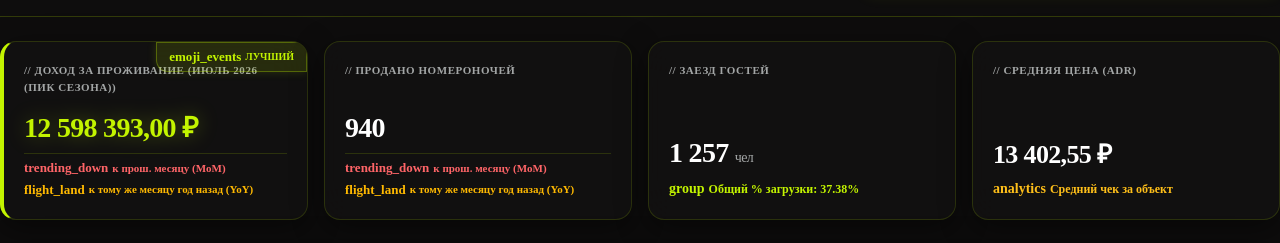
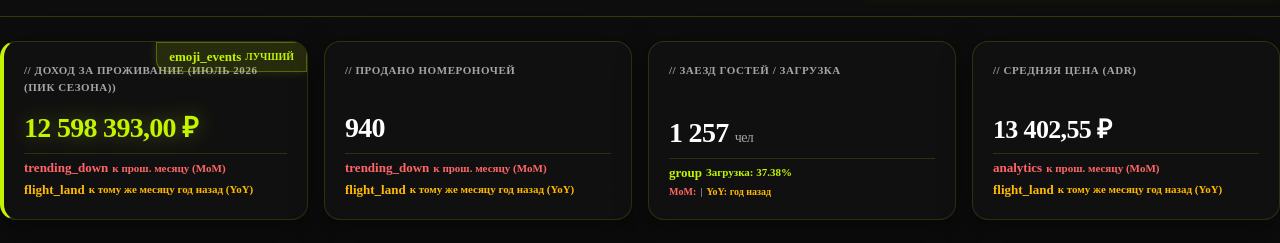
Before and after one commit to gpt716169-creator/ladoga-park-tg-app, a React (Vite) app: page / in a window 1280 px wide. Shown: the part 142-385 px from the top of the page. Built offline with nearby package versions, Linux system fonts and the light colour scheme; no server answers.

Commit message:
Add MoM and YoY comparisons for ADR and Occupancy rate cards

```diff
--- a/src/views/DashboardView.jsx
+++ b/src/views/DashboardView.jsx
@@ -10,7 +10,7 @@ export const AVAILABLE_YEARS = [
   { id: 'all-time', label: 'Весь период (13 месяцев)' }
 ];
 
-// Функция математического расчета показателей с двойным сравнением: к прошлому месяцу (MoM) и к тому же месяцу прошлого года (YoY)
+// Функция математического расчета показателей с двойным сравнением для ВСЕХ 4 КАРТОЧЕК (Доход, Ночероночи, Загрузка, ADR)
 const getMetricsForSelected = (selectedDate, selectedYear, propertyId, period) => {
   const monthsList = Object.keys(DB.cottages.monthly);
 
@@ -23,8 +23,14 @@ const getMetricsForSelected = (selectedDate, selectedYear, propertyId, period) =
   let prevNightsYear = 0;
 
   let guestArrivals = 0;
+
   let occupancy = 0;
+  let prevOccMonth = 0;
+  let prevOccYear = 0;
+
   let adr = 0;
+  let prevAdrMonth = 0;
+  let prevAdrYear = 0;
 
   let cottagesRev = 0;
   let beachRev = 0;
@@ -43,7 +49,11 @@ const getMetricsForSelected = (selectedDate, selectedYear, propertyId, period) =
       prevNightsYear = 18;
       guestArrivals = 29;
       occupancy = 96.0;
+      prevOccMonth = 90.0;
+      prevOccYear = 85.0;
       adr = 19730.78;
+      prevAdrMonth = 18000.00;
+      prevAdrYear = 17500.00;
       cottagesRev = 453808.00;
       cottagesOcc = '96.0%';
       cottagesNights = 23;
@@ -56,7 +66,11 @@ const getMetricsForSelected = (selectedDate, selectedYear, propertyId, period) =
       prevNightsYear = 14;
       guestArrivals = 25;
       occupancy = 88.0;
+      prevOccMonth = 80.0;
+      prevOccYear = 78.0;
       adr = 20666.66;
+      prevAdrMonth = 19000.00;
+      prevAdrYear = 18500.00;
       beachRev = 372000.00;
       beachOcc = '88.0%';
       beachNights = 18;
@@ -69,7 +83,11 @@ const getMetricsForSelected = (selectedDate, selectedYear, propertyId, period) =
       prevNightsYear = 32;
       guestArrivals = 54;
       occupancy = 92.0;
+      prevOccMonth = 85.0;
+      prevOccYear = 81.0;
       adr = 20141.65;
+      prevAdrMonth = 18500.00;
+      prevAdrYear = 18000.00;
       cottagesRev = 453808.00;
       beachRev = 372000.00;
       cottagesOcc = '96.0%';
@@ -82,7 +100,6 @@ const getMetricsForSelected = (selectedDate, selectedYear, propertyId, period) =
     const currentIndex = monthsList.indexOf(monthKey);
     const prevMonthKey = currentIndex > 0 ? monthsList[currentIndex - 1] : monthKey;
 
-    // Тот же месяц прошлым летом (YoY key)
     const [yearStr, mStr] = monthKey.split('-');
     const prevYearKey = `${parseInt(yearStr) - 1}-${mStr}`;
 
@@ -92,8 +109,8 @@ const getMetricsForSelected = (selectedDate, selectedYear, propertyId, period) =
     const prevCottages = DB.cottages.monthly[prevMonthKey] || currentCottages;
     const prevBeach = DB.beach.monthly[prevMonthKey] || currentBeach;
 
-    const yoyCottages = DB.cottages.monthly[prevYearKey] || { revenue: currentCottages.revenue * 0.9, soldNights: Math.round(currentCottages.soldNights * 0.9) };
-    const yoyBeach = DB.beach.monthly[prevYearKey] || { revenue: currentBeach.revenue * 0.9, soldNights: Math.round(currentBeach.soldNights * 0.9) };
+    const yoyCottages = DB.cottages.monthly[prevYearKey] || { revenue: currentCottages.revenue * 0.9, soldNights: Math.round(currentCottages.soldNights * 0.9), occupancy: currentCottages.occupancy * 0.9, adr: currentCottages.adr * 0.9 };
+    const yoyBeach = DB.beach.monthly[prevYearKey] || { revenue: currentBeach.revenue * 0.9, soldNights: Math.round(currentBeach.soldNights * 0.9), occupancy: currentBeach.occupancy * 0.9, adr: currentBeach.adr * 0.9 };
 
     if (propertyId === 'cottages') {
       revenue = currentCottages.revenue;
@@ -105,14 +122,21 @@ const getMetricsForSelected = (selectedDate, selectedYear, propertyId, period) =
       prevNightsYear = yoyCottages.soldNights;
 
       guestArrivals = currentCottages.guests;
+
       occupancy = currentCottages.occupancy;
+      prevOccMonth = prevCottages.occupancy;
+      prevOccYear = yoyCottages.occupancy;
+
       adr = currentCottages.adr;
+      prevAdrMonth = prevCottages.adr;
+      prevAdrYear = yoyCottages.adr;
+
       cottagesRev = currentCottages.revenue;
       cottagesOcc = `${currentCottages.occupancy}%`;
       cottagesNights = currentCottages.soldNights;
     } else if (propertyId === 'beach') {
       revenue = currentBeach.revenue;
-      prevRevenueMonth = prevBeach.revenue;
+      prevRevenueMonth = prevCottages.revenue;
       prevRevenueYear = yoyBeach.revenue;
 
       nightsSold = currentBeach.soldNights;
@@ -120,8 +144,15 @@ const getMetricsForSelected = (selectedDate, selectedYear, propertyId, period) =
       prevNightsYear = yoyBeach.soldNights;
 
       guestArrivals = currentBeach.guests;
+
       occupancy = currentBeach.occupancy;
+      prevOccMonth = prevBeach.occupancy;
+      prevOccYear = yoyBeach.occupancy;
+
       adr = currentBeach.adr;
+      prevAdrMonth = prevBeach.adr;
+      prevAdrYear = yoyBeach.adr;
+
       beachRev = currentBeach.revenue;
       beachOcc = `${currentBeach.occupancy}%`;
       beachNights = currentBeach.soldNights;
@@ -135,8 +166,14 @@ const getMetricsForSelected = (selectedDate, selectedYear, propertyId, period) =
       prevNightsYear = yoyCottages.soldNights + yoyBeach.soldNights;
 
       guestArrivals = currentCottages.guests + currentBeach.guests;
+
       occupancy = parseFloat(((currentCottages.occupancy * currentCottages.totalRooms + currentBeach.occupancy * currentBeach.totalRooms) / (currentCottages.totalRooms + currentBeach.totalRooms)).toFixed(2));
+      prevOccMonth = parseFloat(((prevCottages.occupancy * prevCottages.totalRooms + prevBeach.occupancy * prevBeach.totalRooms) / (prevCottages.totalRooms + prevBeach.totalRooms)).toFixed(2));
+      prevOccYear = parseFloat(((yoyCottages.occupancy * yoyCottages.totalRooms + yoyBeach.occupancy * yoyBeach.totalRooms) / (yoyCottages.totalRooms + yoyBeach.totalRooms)).toFixed(2));
+
       adr = parseFloat((revenue / nightsSold).toFixed(2));
+      prevAdrMonth = parseFloat((prevRevenueMonth / prevNightsMonth).toFixed(2));
+      prevAdrYear = parseFloat((prevRevenueYear / prevNightsYear).toFixed(2));
 
       cottagesRev = currentCottages.revenue;
       beachRev = currentBeach.revenue;
@@ -153,18 +190,30 @@ const getMetricsForSelected = (selectedDate, selectedYear, propertyId, period) =
       prevRevenueYear = 20000000.00;
       prevNightsMonth = 1900;
       prevNightsYear = 1800;
+      prevOccMonth = 16.5;
+      prevOccYear = 15.0;
+      prevAdrMonth = 9500.00;
+      prevAdrYear = 9000.00;
     } else if (selectedYear === '2025') {
       yearMonths = ['2025-07', '2025-08', '2025-09', '2025-10', '2025-11', '2025-12'];
       prevRevenueMonth = 20000000.00;
       prevRevenueYear = 18000000.00;
       prevNightsMonth = 1800;
       prevNightsYear = 1600;
+      prevOccMonth = 18.0;
+      prevOccYear = 16.0;
+      prevAdrMonth = 9000.00;
+      prevAdrYear = 8500.00;
     } else {
       yearMonths = monthsList;
       prevRevenueMonth = 43000000.00;
       prevRevenueYear = 40000000.00;
       prevNightsMonth = 4200;
       prevNightsYear = 4000;
+      prevOccMonth = 20.0;
+      prevOccYear = 18.0;
+      prevAdrMonth = 9800.00;
+      prevAdrYear = 9200.00;
     }
 
     let cSumRev = 0, cSumNights = 0, cSumGuests = 0;
@@ -216,18 +265,27 @@ const getMetricsForSelected = (selectedDate, selectedYear, propertyId, period) =
     }
   }
 
-  // МАТЕМАТИЧЕСКИЙ РАСЧЕТ MOM (К ПРОШЛОМУ МЕСЯЦУ)И YOY (К ТОМУ ЖЕ МЕСЯЦУ ПРОШЛОГО ГОДА)
-  const momRevPct = prevRevenueMonth > 0 ? (((revenue - prevRevenueMonth) / prevRevenueMonth) * 100).toFixed(1) : '0';
-  const momRevFormatted = momRevPct >= 0 ? `+${momRevPct}%` : `${momRevPct}%`;
+  // ВЫЧИСЛЕНИЕ ДИНАМИКИ MOM И YOY ДЛЯ ВСЕХ 4 КАРТОЧЕК
+  const getDiff = (curr, prev) => {
+    if (!prev || prev === 0) return { pct: '0%', isPositive: true };
+    const pct = (((curr - prev) / prev) * 100).toFixed(1);
+    return {
+      pct: pct >= 0 ? `+${pct}%` : `${pct}%`,
+      isPositive: pct >= 0
+    };
+  };
 
-  const yoyRevPct = prevRevenueYear > 0 ? (((revenue - prevRevenueYear) / prevRevenueYear) * 100).toFixed(1) : '0';
-  const yoyRevFormatted = yoyRevPct >= 0 ? `+${yoyRevPct}%` : `${yoyRevPct}%`;
+  const revMoM = getDiff(revenue, prevRevenueMonth);
+  const revYoY = getDiff(revenue, prevRevenueYear);
 
-  const momNightsPct = prevNightsMonth > 0 ? (((nightsSold - prevNightsMonth) / prevNightsMonth) * 100).toFixed(1) : '0';
-  const momNightsFormatted = momNightsPct >= 0 ? `+${momNightsPct}%` : `${momNightsPct}%`;
+  const nightsMoM = getDiff(nightsSold, prevNightsMonth);
+  const nightsYoY = getDiff(nightsSold, prevNightsYear);
 
-  const yoyNightsPct = prevNightsYear > 0 ? (((nightsSold - prevNightsYear) / prevNightsYear) * 100).toFixed(1) : '0';
-  const yoyNightsFormatted = yoyNightsPct >= 0 ? `+${yoyNightsPct}%` : `${yoyNightsPct}%`;
+  const occMoM = getDiff(occupancy, prevOccMonth);
+  const occYoY = getDiff(occupancy, prevOccYear);
+
+  const adrMoM = getDiff(adr, prevAdrMonth);
+  const adrYoY = getDiff(adr, prevAdrYear);
 
   const totalRev = (cottagesRev + beachRev) || 1;
 
@@ -236,19 +294,19 @@ const getMetricsForSelected = (selectedDate, selectedYear, propertyId, period) =
       revenue: {
         value: revenue,
         formatted: `${revenue.toLocaleString('ru-RU', { minimumFractionDigits: 2, maximumFractionDigits: 2 })} ₽`,
-        momChange: momRevFormatted,
-        momPositive: momRevPct >= 0,
-        yoyChange: yoyRevFormatted,
-        yoyPositive: yoyRevPct >= 0,
+        momChange: revMoM.pct,
+        momPositive: revMoM.isPositive,
+        yoyChange: revYoY.pct,
+        yoyPositive: revYoY.isPositive,
         isBest: propertyId === 'all' && (selectedDate === '2026-07' || selectedYear === 'all-time')
       },
       bookings: {
         value: nightsSold,
         formatted: nightsSold.toLocaleString('ru-RU'),
-        momChange: momNightsFormatted,
-        momPositive: momNightsPct >= 0,
-        yoyChange: yoyNightsFormatted,
-        yoyPositive: yoyNightsPct >= 0
+        momChange: nightsMoM.pct,
+        momPositive: nightsMoM.isPositive,
+        yoyChange: nightsYoY.pct,
+        yoyPositive: nightsYoY.isPositive
       },
       repeatRate: {
         value: guestArrivals,
@@ -256,11 +314,19 @@ const getMetricsForSelected = (selectedDate, selectedYear, propertyId, period) =
       },
       occupancy: {
         value: occupancy,
-        formatted: `${occupancy}%`
+        formatted: `${occupancy}%`,
+        momChange: occMoM.pct,
+        momPositive: occMoM.isPositive,
+        yoyChange: occYoY.pct,
+        yoyPositive: occYoY.isPositive
       },
       adr: {
         value: adr,
-        formatted: `${adr.toLocaleString('ru-RU', { minimumFractionDigits: 2, maximumFractionDigits: 2 })} ₽`
+        formatted: `${adr.toLocaleString('ru-RU', { minimumFractionDigits: 2, maximumFractionDigits: 2 })} ₽`,
+        momChange: adrMoM.pct,
+        momPositive: adrMoM.isPositive,
+        yoyChange: adrYoY.pct,
+        yoyPositive: adrYoY.isPositive
       }
     },
     breakdown: {
@@ -431,10 +497,10 @@ export const DashboardView = () => {
         </div>
       </div>
 
-      {/* KPI Cards Grid С ДВОЙНЫМ СРАВНЕНИЕМ: MOM & YOY */}
+      {/* KPI Cards Grid С ДВОЙНЫМ СРАВНЕНИЕМ ДЛЯ ВСЕХ 4 КАРТОЧЕК: MOM & YOY */}
       <div className="grid grid-cols-1 md:grid-cols-2 lg:grid-cols-4 gap-4">
 
-        {/* KPI 1: Выручка c двумя сравнениями (MoM к прошлому месяцу + YoY к прошлому году) */}
+        {/* KPI 1: Выручка */}
         <div className="glass-card acid-border rounded-2xl p-5 flex flex-col justify-between relative overflow-hidden group">
           {safeMetrics.revenue?.isBest && (
             <div className="absolute top-0 right-0 neon-badge px-3 py-1 rounded-bl-xl font-['JetBrains_Mono'] text-[10px] flex items-center gap-1 font-bold">
@@ -469,7 +535,7 @@ export const DashboardView = () => {
           </div>
         </div>
 
-        {/* KPI 2: Продано номероночей c двумя сравнениями */}
+        {/* KPI 2: Продано номероночей */}
         <div className="glass-card rounded-2xl p-5 flex flex-col justify-between relative">
           <p className="font-['JetBrains_Mono'] text-[11px] text-[#a3a6a6] uppercase tracking-wider font-bold">
             // ПРОДАНО НОМЕРОНОЧЕЙ
@@ -499,33 +565,56 @@ export const DashboardView = () => {
           </div>
         </div>
 
-        {/* KPI 3: Заезд гостей */}
+        {/* KPI 3: Заезд гостей & Процент Загрузки c MoM и YoY сравнениями */}
         <div className="glass-card rounded-2xl p-5 flex flex-col justify-between relative">
           <p className="font-['JetBrains_Mono'] text-[11px] text-[#a3a6a6] uppercase tracking-wider font-bold">
-            // ЗАЕЗД ГОСТЕЙ
+            // ЗАЕЗД ГОСТЕЙ / ЗАГРУЗКА
           </p>
-          <div className="mt-3">
+          <div className="mt-3 space-y-1">
             <span className="font-['Manrope'] text-[28px] font-extrabold text-white tracking-tight block">
               {safeMetrics.repeatRate?.formatted || '0'} <span className="text-[14px] font-normal text-[#a3a6a6]">чел</span>
             </span>
-            <span className="font-['Manrope'] text-[12px] text-[#c3f400] flex items-center gap-1 font-bold mt-1">
-              <span className="material-symbols-outlined text-[14px]">group</span> Общий % загрузки: {safeMetrics.occupancy?.formatted || '0%'}
-            </span>
+
+            <div className="flex flex-col gap-0.5 pt-1 border-t border-[#c3f400]/15">
+              <div className="font-['Manrope'] text-[11px] text-[#c3f400] flex items-center gap-1 font-bold">
+                <span className="material-symbols-outlined text-[13px]">group</span> Загрузка: {safeMetrics.occupancy?.formatted || '0%'}
+              </div>
+              {selectedPeriod === 'month' && (
+                <div className={`font-['Manrope'] text-[10px] flex items-center gap-1 font-bold ${safeMetrics.occupancy?.momPositive ? 'text-[#c3f400]' : 'text-red-400'}`}>
+                  <span>MoM: {safeMetrics.occupancy?.momChange}</span>
+                  <span className="text-[#a3a6a6]">|</span>
+                  <span className={safeMetrics.occupancy?.yoyPositive ? 'text-[#00f0ff]' : 'text-amber-400'}>YoY: {safeMetrics.occupancy?.yoyChange} год назад</span>
+                </div>
+              )}
+            </div>
           </div>
         </div>
 
-        {/* KPI 4: ADR */}
+        {/* KPI 4: ADR c MoM и YoY сравнениями */}
         <div className="glass-card rounded-2xl p-5 flex flex-col justify-between relative">
           <p className="font-['JetBrains_Mono'] text-[11px] text-[#a3a6a6] uppercase tracking-wider font-bold">
             // СРЕДНЯЯ ЦЕНА (ADR)
           </p>
-          <div className="mt-3">
+          <div className="mt-3 space-y-1">
             <span className="font-['Manrope'] text-[26px] font-extrabold text-white tracking-tight block">
               {safeMetrics.adr?.formatted || '0,00 ₽'}
             </span>
-            <span className="font-['Manrope'] text-[12px] text-[#febf1a] flex items-center gap-1 font-bold mt-1">
-              <span className="material-symbols-outlined text-[14px]">analytics</span> Средний чек за объект
-            </span>
+
+            <div className="flex flex-col gap-0.5 pt-1 border-t border-[#c3f400]/15">
+              <div className={`font-['Manrope'] text-[11px] flex items-center gap-1 font-bold ${safeMetrics.adr?.momPositive ? 'text-[#febf1a]' : 'text-red-400'}`}>
+                <span className="material-symbols-outlined text-[13px]">analytics</span>
+                {safeMetrics.adr?.momChange} к прош. месяцу (MoM)
+              </div>
+
+              {selectedPeriod === 'month' && (
+                <div className={`font-['Manrope'] text-[11px] flex items-center gap-1 font-bold ${safeMetrics.adr?.yoyPositive ? 'text-[#00f0ff]' : 'text-amber-400'}`}>
+                  <span className="material-symbols-outlined text-[13px]">
+                    {safeMetrics.adr?.yoyPositive ? 'flight_takeoff' : 'flight_land'}
+                  </span>
+                  {safeMetrics.adr?.yoyChange} к тому же месяцу год назад (YoY)
+                </div>
+              )}
+            </div>
           </div>
         </div>
 
```
